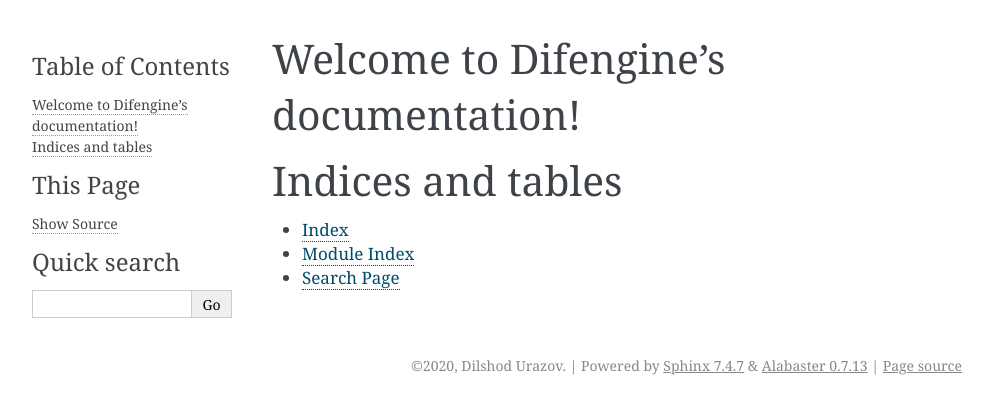
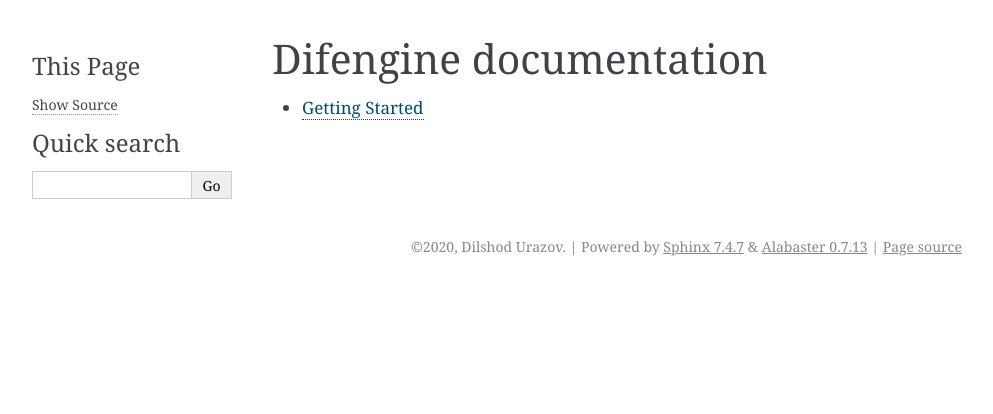
Before and after one commit to urazoff/difengine, a Sphinx documentation site: the page built from docs/source/index.rst, in a window 1280 px wide. Shown: the top 414 px of the page, without its empty margins (148-1141 px from the left). Built offline with Sphinx 7.4.7, drawn with Linux system fonts in a browser that asks for light colours.

Commit message:
docs: add quick start guide

```diff
--- a/docs/source/index.rst
+++ b/docs/source/index.rst
@@ -3,18 +3,10 @@
    You can adapt this file completely to your liking, but it should at least
    contain the root `toctree` directive.
 
-Welcome to Difengine's documentation!
-=====================================
+Difengine documentation
+==================
 
 .. toctree::
-   :maxdepth: 2
-   :caption: Contents:
+   :maxdepth: 1
 
-
-
-Indices and tables
-==================
-
-* :ref:`genindex`
-* :ref:`modindex`
-* :ref:`search`
+   gsg/index
```
Also changed, not shown: docs/source/gsg/index.rst (added, +14 -0 lines).
